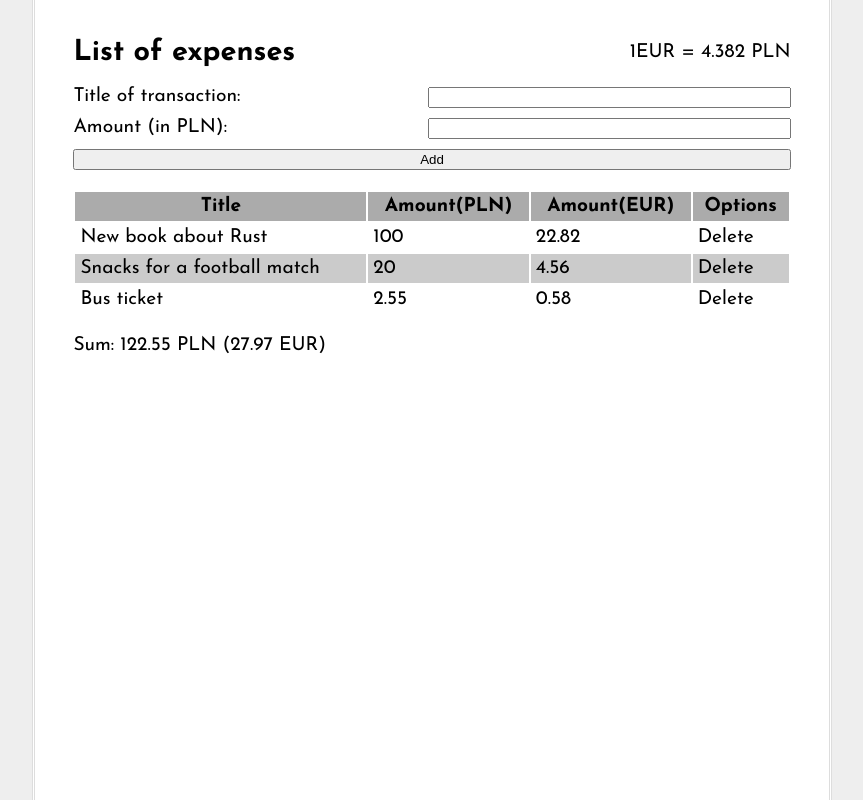
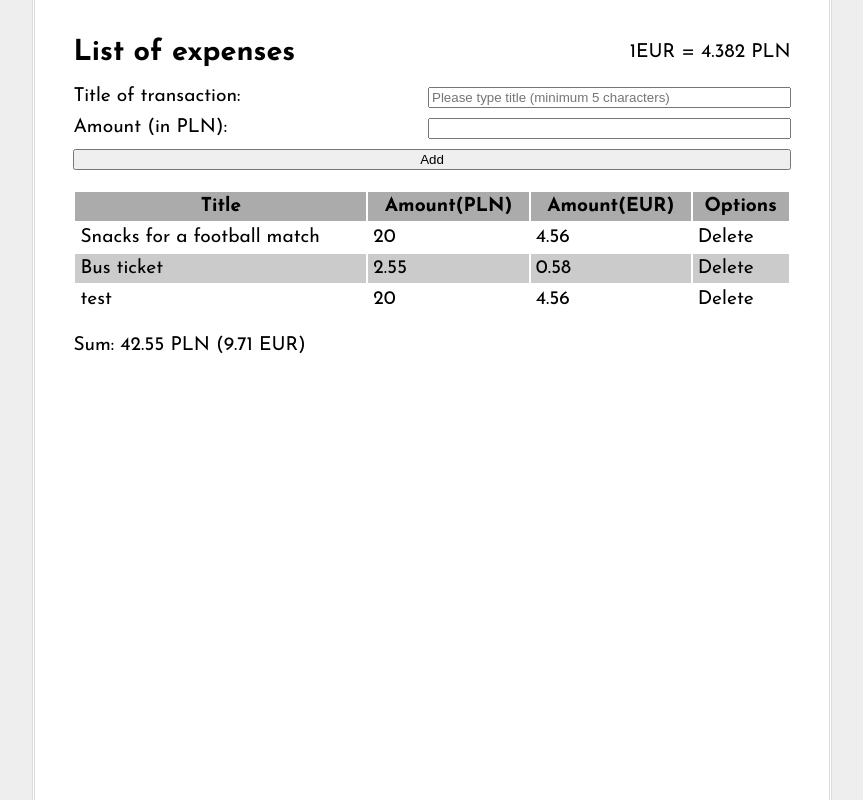
Before and after one commit to tomaszpach/list-of-expenses, a React (Create React App) app: page / in a window 1280 px wide. Shown: the whole page, without its empty margins (208-1071 px from the left). Built offline with nearby package versions, Linux system fonts and the light colour scheme.

Commit message:
add new expense, delete expense, some styles

```diff
--- a/src/App.css
+++ b/src/App.css
@@ -56,5 +56,10 @@ table {
     background-color: #ababab; }
   table tbody tr th, table tbody tr td {
     padding: 5px; }
+    table tbody tr th.delete, table tbody tr td.delete {
+      cursor: pointer;
+      transition: background-color 250ms; }
+      table tbody tr th.delete:hover, table tbody tr td.delete:hover {
+        background-color: #ababab; }
 
 /*# sourceMappingURL=App.css.map */
--- a/src/App.js
+++ b/src/App.js
@@ -15,7 +15,7 @@ class App extends Component {
             <div className="App">
                 <Header title={title} eurPln={eurPln} />
                 <Inputs />
-                <Table transactions={transactions} eurPln={eurPln}/>
+                <Table onDelete={(id) => this.props.deleteExpense(id)} transactions={transactions} eurPln={eurPln}/>
                 <Summary transactions={transactions} eurPln={eurPln}/>
             </div>
         );
@@ -32,7 +32,9 @@ const mapStateToProps = (reducerState) => {
 
 const mapDispatchToProps = (dispatch) => {
     return {
-
+        deleteExpense: (id) => {
+            dispatch({type: 'DELETE_EXPENSE', id: id})
+        }
     }
 };
 
--- a/src/components/Inputs/Inputs.js
+++ b/src/components/Inputs/Inputs.js
@@ -1,19 +1,73 @@
-import React from 'react';
+import React, {Component} from 'react';
+import {connect} from 'react-redux';
 
-const Inputs = () => {
+class Inputs extends Component {
+    state = {
+        placeholder: 'Please type title (minimum 5 characters)',
+        title: '',
+        value: '',
+        expanse: {}
+    };
+
+
+    componentDidMount() {
+        this.props.addExpense({title: 'test', value: 20, id: 1544882981034});
+        this.props.deleteExpense(1544882981030)
+    }
+
+    updateInput(type, e) {
+        const value = e.target.value;
+        this.setState({
+            [type]: value
+        })
+    }
+
+    handleSubmit(e) {
+        e.preventDefault();
+        const expense = {
+            title: this.state.title,
+            value: this.state.value,
+            id: Date.now()
+        };
+
+        this.props.addExpense(expense);
+    }
+
+
+    render() {
         return (
-        <form>
+            <form onSubmit={(e) => this.handleSubmit(e)}>
                 <label>
                     <span>Title of transaction:</span>
-                <input pattern=".{5}" title="Minimum 5 characters" required type="text" name="title" />
+                    <input pattern=".{5,50}" title="Minimum 5 characters" required type="text" name="title"
+                           placeholder={this.state.placeholder} onChange={(e) => this.updateInput('title', e)}/>
                 </label>
                 <label>
+                    {/* Block at most two digits after the decimal */}
                     <span>Amount (in PLN):</span>
-                <input type="text" name="amount" />
+                    <input step=".01" type="number" name="amount" onChange={(e) => this.updateInput('value', e)}/>
                 </label>
-            <input type="submit" value="Add" />
+                <input type="submit" value="Add"/>
             </form>
         );
+    }
+}
+
+const mapStateToProps = (reducerState) => {
+    return {
+        transactions: reducerState.transactions
+    }
 };
 
-export default Inputs;
+const mapDispatchToProps = (dispatch) => {
+    return {
+        addExpense: (expense) => {
+            dispatch({type: 'ADD_EXPENSE', expense: expense})
+        },
+        deleteExpense: (id) => {
+            dispatch({type: 'DELETE_EXPENSE', id: id})
+        }
+    }
+};
+
+export default connect(mapStateToProps, mapDispatchToProps)(Inputs);
--- a/src/components/Summary/Summary.js
+++ b/src/components/Summary/Summary.js
@@ -1,6 +1,7 @@
 import React from 'react';
 
 const Summary = ({transactions, eurPln}) => {
+    // todo aktualizowanie tego w momencie dodania kolejnej rzeczy do listy
     let sum = 0;
     transactions.forEach(item => {
         return sum = sum + item.value;
--- a/src/components/Table/Table.js
+++ b/src/components/Table/Table.js
@@ -1,14 +1,18 @@
 import React from 'react';
 
-const Table = ({transactions, eurPln}) => {
+const Table = ({transactions, eurPln, onDelete}) => {
     const items = transactions.map((item, index) => {
-        const eur = (item.value / eurPln).toFixed(2);
+        const title = item.title,
+            value = item.value,
+            eur = (item.value / eurPln).toFixed(2),
+            id = item.id;
+
         return (
             <tr key={index}>
-                <td>{item.title}</td>
-                <td>{item.value}</td>
+                <td>{title}</td>
+                <td>{value}</td>
                 <td>{eur}</td>
-                <td>Delete</td>
+                <td className="delete" onClick={() => onDelete(id)}>Delete</td>
             </tr>
         );
     });
--- a/src/reducers/rootReducer.js
+++ b/src/reducers/rootReducer.js
@@ -5,14 +5,17 @@ const initState = {
         {
             title: 'New book about Rust',
             value: 100,
+            id: 1544882981030
         },
         {
             title: 'Snacks for a football match',
             value: 20,
+            id: 1544882981031
         },
         {
             title: 'Bus ticket',
             value: 2.55,
+            id: 1544882981032
         }
     ]
 };
@@ -21,10 +24,16 @@ const rootReducer = (state = initState, action) => {
     console.log({state});
     console.log({action});
     switch (action.type) {
-        case 'TOGGLE_LOADER':
+        case 'ADD_EXPENSE':
             return {
                 ...state,
-                loading: action.toggle
+                transactions: [...state.transactions, action.expense]
+            };
+
+        case 'DELETE_EXPENSE':
+            return {
+                ...state,
+                transactions: state.transactions.filter(element => element.id !== action.id)
             };
 
         default:
```
Also changed, not shown: src/styles/_table.scss (+9 -0 lines). Lines whose indentation alone changed are shown as unchanged.
